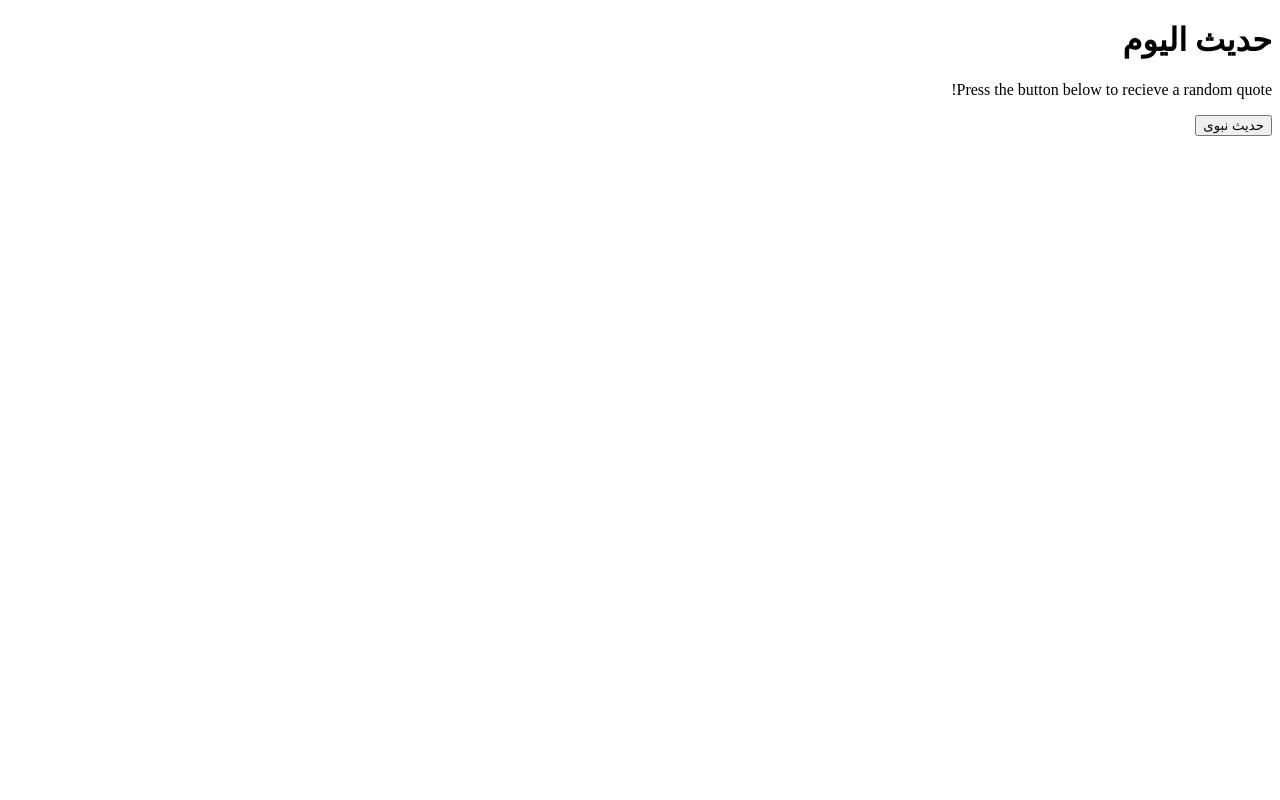
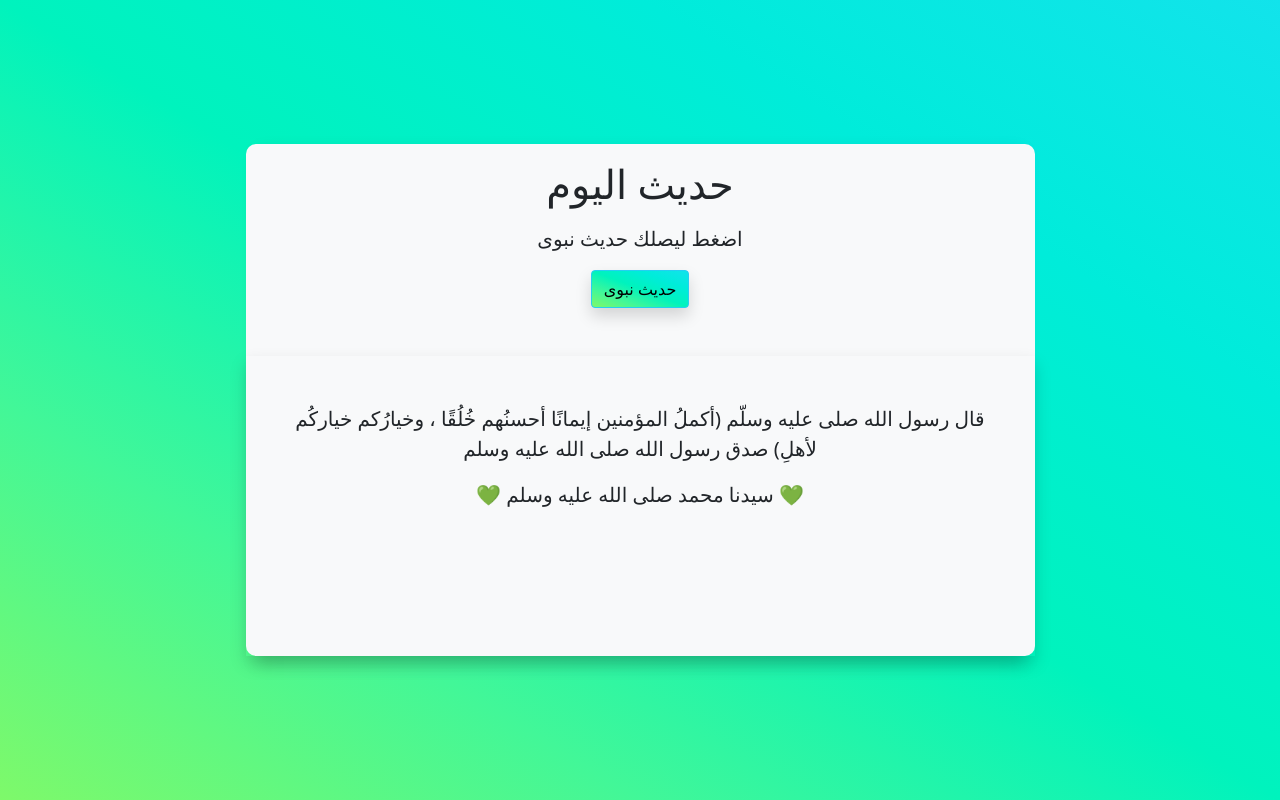
Before and after one commit to Ibrahim-Fikry/quote-of-the-day-project, a plain HTML site: page index.html in a window 1280 px wide. Both pictures are taken after a click on the button "حديث نبوى". Drawn offline with nearby package versions, Linux system fonts and the light colour scheme.

Commit message:
handel ui

```diff
--- a/index.html
+++ b/index.html
@@ -1,25 +1,43 @@
 <!DOCTYPE html>
 <html lang="arb" dir="rtl">
-
 
 <head>
     <meta charset="UTF-8">
     <meta name="viewport" content="width=device-width, initial-scale=1.0">
     <meta http-equiv="X-UA-Compatible" content="ie=edge">
     <link rel="stylesheet" href="style.css">
+    <!-- bootstrap css -->
+    <link href="https://cdn.jsdelivr.net/npm/bootstrap@5.0.2/dist/css/bootstrap.min.css" rel="stylesheet" integrity="sha384-EVSTQN3/azprG1Anm3QDgpJLIm9Nao0Yz1ztcQTwFspd3yD65VohhpuuCOmLASjC" crossorigin="anonymous">
+
     <title>حديث نبوى</title>
 </head>
 
 <body>
-    <div>
-        <h1>حديث اليوم </h1>
-        <p>Press the button below to recieve a random quote!</p>
+    <div class="container-fluid">
+        <div class="container ">
+            <div class="d-flex justify-content-around align-items-center  vh-100 p-5 mih">
+                <div class="w-75 m-auto text-center shadow">
+                    <div class="row bg-light maindiv ">
+                        <div class="col-md-12">
+                            <h1 class="mt-3 ">حديث اليوم </h1>
+                            <p class="mt-3">اضغط ليصلك حديث نبوى </p>
 
-        <button onclick="generateQuote()">حديث نبوى</button>
-        <p id="quote"></p>
-        <p id="author"></p>
+                            <button class="btn btn-info shadow " onclick="generateQuote()">حديث نبوى</button>
+                        </div>
+
+                        <div class="mt-5 col-md-12   p-5 content shadow">
+                            <p id="quote"></p>
+                            <p id="author"></p>
+                        </div>
+                    </div>
+                </div>
+            </div>
+        </div>
     </div>
     <script src="script.js"></script>
+    <!-- bootstrap script -->
+    <script src="https://cdn.jsdelivr.net/npm/bootstrap@5.0.2/dist/js/bootstrap.bundle.min.js" integrity="sha384-MrcW6ZMFYlzcLA8Nl+NtUVF0sA7MsXsP1UyJoMp4YLEuNSfAP+JcXn/tWtIaxVXM" crossorigin="anonymous"></script>
+
 </body>
 
 </html>
--- a/script.js
+++ b/script.js
@@ -0,0 +1,104 @@
+//Use an array to hold the value of the quotes
+const arrayOfQuotes = [{
+        'author': ' 💚 سيدنا محمد صلى الله عليه وسلم 💚 ',
+        'quote': 'خيرُكُم مَن تعلَّمَ القرآنَ وعلَّمَهُ '
+    },
+    {
+        'author': ' 💚 سيدنا محمد صلى الله عليه وسلم 💚 ',
+        'quote': `قال رسول  الله صلى عليه وسلّم
+            (أكملُ المؤمنين إيمانًا أحسنُهم خُلُقًا ، وخيارُكم خياركُم لأهلِ)
+            صدق رسول الله صلى الله عليه وسلم
+            `
+
+    },
+    {
+        'author': ' 💚 سيدنا محمد صلى الله عليه وسلم 💚 ',
+        'quote': `قال رسول  الله صلى عليه وسلّم
+            (ما شيءٌ أثقلُ في ميزانِ المؤمِنِ يومَ القيامةِ مِن خُلُقٍ حسَنٍ، فإنَّ اللَّهَ تعالى ليُبغِضُ الفاحشَ البَذيءَ)
+
+            صدق رسول الله صلى الله عليه وسلم
+            `
+    },
+    {
+        'author': ' 💚 سيدنا محمد صلى الله عليه وسلم 💚 ',
+        'quote': `قال رسول  الله صلى عليه وسلّم
+            (إنَّ اللهَ ليُبلِّغُ العبدَ بحُسنِ خُلقِه درجةَ الصَّومِ والصَّلاةِ)
+
+            صدق رسول الله صلى الله عليه وسلم
+            `
+    },
+    {
+        'author': ' 💚 سيدنا محمد صلى الله عليه وسلم 💚 ',
+        'quote': `قال رسول  الله صلى عليه وسلّم
+            (
+                والذي نفسي بيده , لا تدخلوا الجنة حتى تؤمنوا , ولا تؤمنوا حتى تحابوا  ,أفلا أدلكم على شيء إذا فعلتموه تحاببتم؟ , أفشوا السلام , بينكم )
+            صدق رسول الله صلى الله عليه وسلم
+            `
+
+    },
+    {
+        'author': ' 💚 سيدنا محمد صلى الله عليه وسلم 💚 ',
+        'quote': `قال رسول  الله صلى عليه وسلّم
+            (إن الله – عز وجل – يقول يوم القيامة: أين المتحابون بجلالي؟ , اليوم أظلهم في ظلي , يوم لا ظل إلا ظلي)
+            صدق رسول الله صلى الله عليه وسلم
+            `
+
+    },
+    {
+        'author': ' 💚 سيدنا محمد صلى الله عليه وسلم 💚 ',
+        'quote': `قال رسول  الله صلى عليه وسلّم
+            ( إن لله جلساء يوم القيامة عن يمين العرش – وكلتا يدي الله يمين – على منابر من نور , وجوههم من نور، ليسوا بأنبياء , ولا شهداء , ولا صديقين “، قيل: يا رسول الله من هم؟ , قال: ” المتحابون بجلال الله تعالى)
+            صدق رسول الله صلى الله عليه وسلم
+            `
+
+    },
+    {
+        'author': ' 💚 سيدنا محمد صلى الله عليه وسلم 💚 ',
+        'quote': `قال رسول  الله صلى عليه وسلّم
+            (الأرواح جنود مجندة، فما تعارف منها ائتلف، وما تناكر منها اختلف)
+            صدق رسول الله صلى الله عليه وسلم
+            `
+
+    },
+    {
+        'author': ' 💚 سيدنا محمد صلى الله عليه وسلم 💚 ',
+        'quote': `قال رسول  الله صلى عليه وسلّم
+            (البِرُّ حُسْنُ الخُلُقِ)
+            صدق رسول الله صلى الله عليه وسلم
+            `
+
+    },
+    {
+        'author': ' 💚 سيدنا محمد صلى الله عليه وسلم 💚 ',
+        'quote': `قال رسول  الله صلى عليه وسلّم
+            (لا يُؤمِنُ أحدُكُمْ حتَّى يُحِبَّ لأخيه ما يُحِبُّ لنفسه)
+            صدق رسول الله صلى الله عليه وسلم
+            `
+
+    },
+    {
+        'author': ' 💚 سيدنا محمد صلى الله عليه وسلم 💚 ',
+        'quote': `قال رسول  الله صلى عليه وسلّم
+            (الحسن والحسين ابناي، من أحبَّهما أحبَّني، ومن أحبَّني أحبَّه اللهُ، وَمَن أحبَّه الله أدخله الجنة، ومن أبغضَهُمَا أبغضَني، ومن أبغضَني أبغضَه الله، وَمَن أبغضه الله أدخلَه النَّار عَلى وجَهه)
+            صدق رسول الله صلى الله عليه وسلم
+            `
+
+    },
+    {
+        'author': ' 💚 سيدنا محمد صلى الله عليه وسلم 💚 ',
+        'quote': `قال رسول  الله صلى عليه وسلّم
+            (ألا أحدِّثُكُم بأحبِّكم إليَّ وأقربِكُم منِّي مَجلسًا يومَ القيامةِ ؟ ثلاثَ مرَّاتٍ يقولُها  قلنا : بلى يا رسولَ اللَّهِ قالَ : أحسنُكُم أخلاقًا)
+            صدق رسول الله صلى الله عليه وسلم
+            `
+
+    },
+
+
+];
+
+function generateQuote() {
+    var random = Math.floor(Math.random() * arrayOfQuotes.length);
+    document.getElementById('quote').innerHTML = `${arrayOfQuotes[random].quote}`;
+    document.getElementById('author').textContent = `${arrayOfQuotes[random].author}`;
+
+}
--- a/style.css
+++ b/style.css
@@ -0,0 +1,17 @@
+.content {
+    min-height: 300px;
+    min-width: 300px;
+}
+
+.maindiv {
+    border-radius: 10px;
+    font-size: 20px;
+}
+
+button {
+    background-image: linear-gradient(to right top, #7ef96a, #42f798, #00f3bd, #00ecda, #12e3eb);
+}
+
+.container-fluid {
+    background-image: linear-gradient(to right top, #7ef96a, #42f798, #00f3bd, #00ecda, #12e3eb);
+}
```
